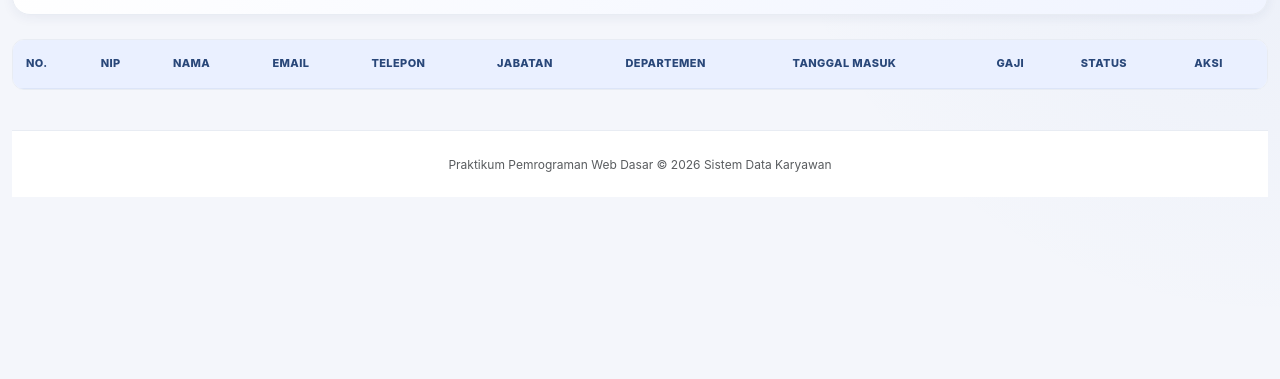
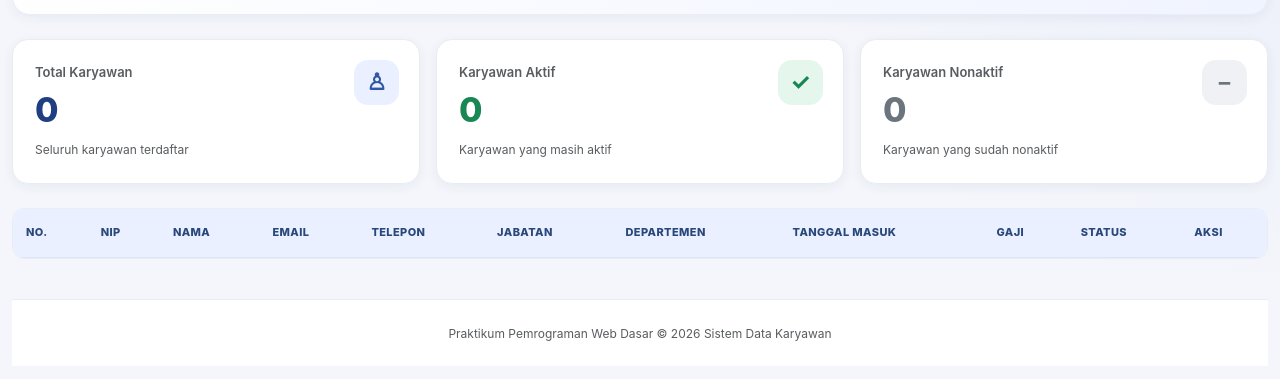
Before and after one commit to h1101251009/sistem-data-karyawan, a plain HTML site: page index.html in a window 1280 px wide. Shown: the part 203-582 px from the top of the page. Drawn offline with nearby package versions, Linux system fonts and the light colour scheme.

Commit message:
feat: tiga kartu ringkasan karyawan

```diff
--- a/css/style.css
+++ b/css/style.css
@@ -89,6 +89,85 @@ main h1 {
 main h2 {
   color: var(--primary-color);
 }
+
+/* 6. Kartu ringkasan */
+.summary-card {
+  position: relative;
+  overflow: hidden;
+  min-height: 145px;
+  background: var(--surface-color);
+  border: 1px solid var(--border-color) !important;
+  border-radius: 16px !important;
+  box-shadow: var(--shadow-sm) !important;
+  transition:
+    transform 0.25s ease,
+    box-shadow 0.25s ease;
+}
+.summary-card:hover {
+  transform: translateY(-4px);
+  box-shadow: var(--shadow-md) !important;
+}
+.summary-card .card-body {
+  position: relative;
+  z-index: 1;
+  padding: 22px;
+}
+.summary-card .card-body > p {
+  color: var(--muted-color);
+  font-weight: 600;
+  font-size: 13px;
+}
+.summary-number {
+  margin: 7px 0;
+  color: var(--primary-color);
+  font-size: 34px;
+  font-weight: 800;
+  letter-spacing: -1px;
+}
+.summary-card .card-body::after {
+  position: absolute;
+  top: 20px;
+  right: 20px;
+  display: grid;
+  place-items: center;
+  width: 45px;
+  height: 45px;
+  border-radius: 14px;
+  font-size: 23px;
+  font-weight: bold;
+  z-index: -1;
+}
+[aria-label="Ringkasan karyawan"]
+  .row
+  > div:nth-child(1)
+  .summary-card
+  .card-body::after {
+  content: "♙";
+  color: #3157a4;
+  background-color: #eaf0ff;
+}
+[aria-label="Ringkasan karyawan"]
+  .row
+  > div:nth-child(2)
+  .summary-card
+  .card-body::after {
+  content: "✓";
+  color: #198754;
+  background-color: #e5f6ec;
+}
+[aria-label="Ringkasan karyawan"]
+  .row
+  > div:nth-child(3)
+  .summary-card
+  .card-body::after {
+  content: "–";
+  color: #6c757d;
+  background-color: #eff1f4;
+}
+.summary-card .card-body > span {
+  font-size: 12px;
+}
+
 /* 7. Kartu manajemen */
 section[aria-labelledby="employeeTitle"] > .card {
   border: 1px solid var(--border-color) !important;
--- a/index.html
+++ b/index.html
@@ -1,17 +1,16 @@
 <!doctype html>
 <html lang="id">
+
 <head>
   <meta charset="UTF-8" />
   <meta name="viewport" content="width=device-width, initial-scale=1.0" />
   <title>Sistem Data Karyawan</title>
   <!-- Bootstrap CSS -->
-    <link
-      href="https://cdn.jsdelivr.net/npm/bootstrap@5.3.3/dist/css/bootstrap.min.css"
-      rel="stylesheet"
-    />
+  <link href="https://cdn.jsdelivr.net/npm/bootstrap@5.3.3/dist/css/bootstrap.min.css" rel="stylesheet" />
   <!-- CSS sendiri -->
   <link rel="stylesheet" href="css/style.css" />
 </head>
+
 <body>
   <!-- Navbar -->
   <header>
@@ -28,9 +27,7 @@
   <main class="container py-4">
     <!-- Header -->
     <section class="mb-4">
-        <div
-          class="d-flex flex-column flex-md-row justify-content-between align-items-md-center gap-2"
-        >
+      <div class="d-flex flex-column flex-md-row justify-content-between align-items-md-center gap-2">
         <div>
           <h1 class="fw-bold mb-1">Dashboard</h1>
           <p class="text-muted mb-0">
@@ -40,6 +37,52 @@
         <span class="badge text-bg-primary p-2"> Panel HRD </span>
       </div>
     </section>
+    <!-- Kartu ringkasan -->
+    <section class="mb-4" aria-label="Ringkasan karyawan">
+      <div class="row g-3">
+        <!-- Total -->
+        <div class="col-12 col-md-4">
+          <div class="card summary-card h-100 shadow-sm">
+            <div class="card-body">
+              <p class="text-muted mb-1">Total Karyawan</p>
+              <h2 id="totalEmployees" class="summary-number">0</h2>
+              <span class="text-muted small">
+                Seluruh karyawan terdaftar
+              </span>
+            </div>
+          </div>
+        </div>
+        <!-- Aktif -->
+        <div class="col-12 col-md-4">
+          <div class="card summary-card active-card h-100 shadow-sm">
+            <div class="card-body">
+              <p class="text-muted mb-1">Karyawan Aktif</p>
+              <h2 id="activeEmployees" class="summary-number text-success">
+                0
+              </h2>
+              <span class="text-muted small">
+                Karyawan yang masih aktif
+              </span>
+            </div>
+          </div>
+        </div>
+        <!-- Nonaktif -->
+        <div class="col-12 col-md-4">
+          <div class="card summary-card inactive-card h-100 shadow-sm">
+            <div class="card-body">
+              <p class="text-muted mb-1">Karyawan Nonaktif</p>
+              <h2 id="inactiveEmployees" class="summary-number text-secondary">
+                0
+              </h2>
+              <span class="text-muted small">
+                Karyawan yang sudah nonaktif
+              </span>
+            </div>
+          </div>
+        </div>
+      </div>
+    </section>
+
     <!-- Tabel -->
     <div class="table-responsive">
       <table class="table table-hover table-striped align-middle">
@@ -79,4 +122,5 @@
     <script src="js/script.js"></script>
   </main>
 </body>
+
 </html>
```
Lines whose indentation alone changed are shown as unchanged.
